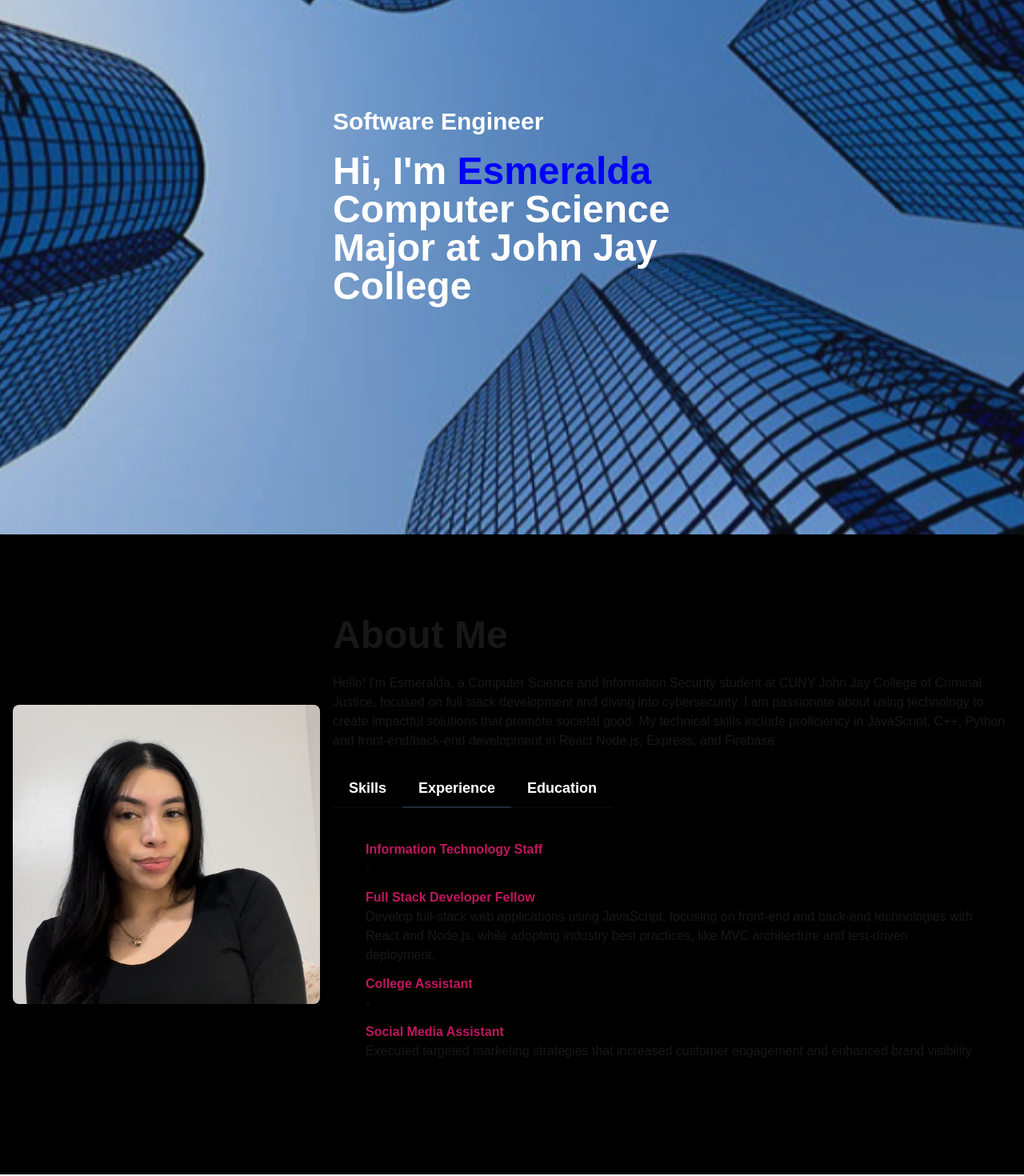
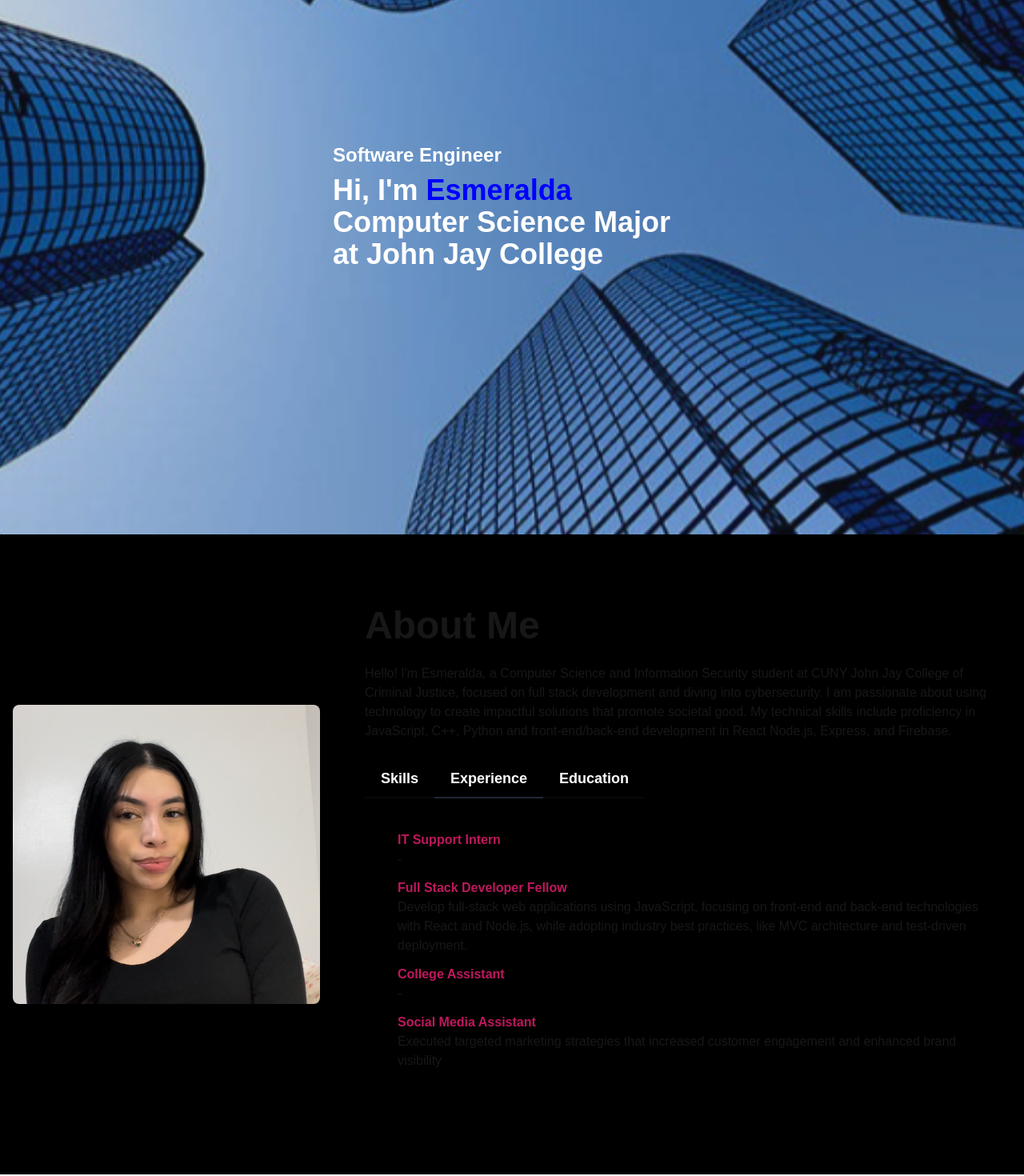
Before and after one commit to Esmeraldagmm/Portfolio, a Next.js app: page / in a window 1280 px wide. Shown: the part 200-1670 px from the top of the page at 80% size. Built offline with nearby package versions, Linux system fonts and the light colour scheme.

Commit message:
fixed image

```diff
--- a/src/app/pages/HomePage.js
+++ b/src/app/pages/HomePage.js
@@ -70,13 +70,13 @@
         <div className="hero-overlay bg-opacity-20"></div>
         <div className="hero-content text-neutral-content text-left">
           <div className="max-w-md">
-            <h2 className="mb-5 text-3xl font-bold text-white">
+            <h2 className="text-2xl font-bold text-white">
               Software Engineer
             </h2>
-            <h2 className="text-5xl font-bold text-white">
+            <h2 className="text-4xl pt-2 font-bold text-white">
               Hi, I'm <span className="text-royal-blue">Esmeralda</span>
             </h2>
-            <h2 className="mb-5 text-5xl font-bold text-white">
+            <h2 className="mb-5 text-4xl font-bold text-white">
               Computer Science Major at John Jay College
             </h2>
           </div>
@@ -85,8 +85,8 @@
       {/* about */}
       <div className="hero bg-base-200 min-h-screen bg-black">
         <div className="hero-content flex-col lg:flex-row">
-          <img src="/image.png" className="max-w-sm rounded-lg shadow-2xl" />
-          <div>
+          <img src="/image.png" className="max-w-sm rounded-lg shadow-2xl rounded-full" />
+          <di className="pl-10">
             <h1 className="text-5xl font-bold">About Me</h1>
             <p className="py-6">
               Hello! I'm Esmeralda, a Computer Science and Information Security
@@ -110,7 +110,7 @@
                 <h1 className="text-1xl font-bold text-pink-700">
                   Programming Languages{" "}
                 </h1>
-                <div class="grid grid-cols-4 gap-2 pt-2">
+                <div class="grid grid-cols-5 gap-2 pt-2">
                   <div>C++</div>
                   <div>JavaScript</div>
                   <div>Python</div>
@@ -118,7 +118,7 @@
                 <h1 className="text-1xl pt-3 font-bold text-pink-700">
                   Frameworks and Libraries{" "}
                 </h1>
-                <div class="grid grid-cols-4 gap-2 pt-2">
+                <div class="grid grid-cols-5 gap-2 pt-2">
                   <div>React</div>
                   <div>Node.js</div>
                   <div>Express.js</div>
@@ -129,7 +129,7 @@
                   {" "}
                   Databases{" "}
                 </h1>
-                <div class="grid grid-cols-4 gap-2 pt-2">
+                <div class="grid grid-cols-5 gap-2 pt-2">
                   <div>PostgreSQL</div>
                   <div>Firebase</div>
                 </div>
@@ -145,7 +145,7 @@
               />
               <div role="tabpanel" className="tab-content p-10">
                 <h1 className="text-1xl font-bold text-pink-700">
-                  Information Technology Staff
+                  IT Support Intern
                 </h1>
                 <p> - </p>
                 <h1 className="text-1xl pt-3 font-bold text-pink-700">
@@ -198,7 +198,7 @@
                 <p> Spring 2024 </p>
               </div>
             </div>
-          </div>
+          </di>
         </div>
       </div>
       {/* projects */}
```
